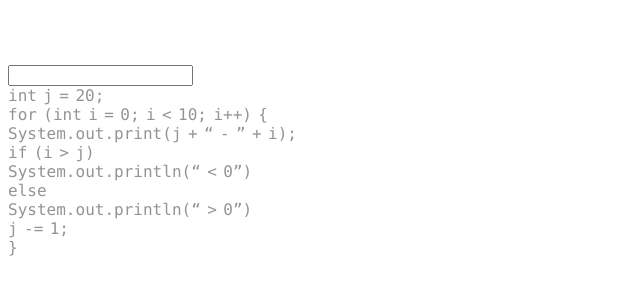
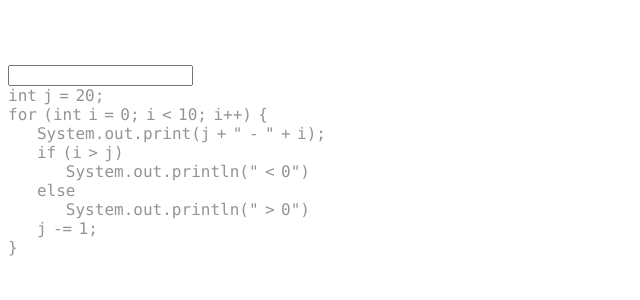
Before and after one commit to hcp-uw/syntext, a React (Create React App) app in the folder client/: page / in a window 1280 px wide. Shown: the top 300 px of the page, without its empty margins (0-640 px from the left). Built offline with nearby package versions, Linux system fonts and the light colour scheme; the HTML template or start-up script is replaced by a standard one.

Commit message:
added tabs to text-area

```diff
--- a/client/src/App.js
+++ b/client/src/App.js
@@ -8,12 +8,12 @@ const App = () => {
 		length: 'LONG',
 		data: ['int j = 20;',
 						'for (int i = 0; i < 10; i++) {',
-            'System.out.print(j + “ - ” + i);',
-            'if (i > j)',
-            'System.out.println(“ < 0”)',
-            'else',
-            'System.out.println(“ > 0”)',
-            'j -= 1;',
+						'	System.out.print(j + " - " + i);',
+						'	if (i > j)',
+						'		System.out.println(" < 0")',
+						'	else',
+						'		System.out.println(" > 0")',
+						'	j -= 1;',
 						'}'
 				]
 }
--- a/client/src/components/TextArea.css
+++ b/client/src/components/TextArea.css
@@ -28,6 +28,7 @@ body {
 
 .word {
   padding-right: 0.4em;
+  tab-size: 3;
 }
 
 .letter {
--- a/client/src/components/TextArea1.js
+++ b/client/src/components/TextArea1.js
@@ -81,12 +81,12 @@ const Word = (props) => {
 const Line = ({ line, userInput, currentWord, cursor, lineActive, lineIndex }) => {
 	const [cursorIsVisible, setCursorIsVisible] = useState(true);
 
-    useEffect(() => {
-        const intervalId = setInterval(() => {
-          setCursorIsVisible(prevState => !prevState);
-        }, 500);
-        return () => clearInterval(intervalId);
-    }, []);
+	// useEffect(() => {
+	// 	const intervalId = setInterval(() => {
+	// 	  setCursorIsVisible(prevState => !prevState);
+	// 	}, 500);
+	// 	return () => clearInterval(intervalId);
+	// }, []);
 
 
 	const words = line.split(' ').map((word, index) => {
@@ -175,6 +175,9 @@ export default function TextArea1({ lines }) {
 			setWordIndex(0);
 			setUserInput('');
 			event.preventDefault();
+		} else if (event.key == 'Tab') {
+		 	event.preventDefault();
+			setUserInput(userInput.concat('	'));
 		}
 	}
 
@@ -182,6 +185,7 @@ export default function TextArea1({ lines }) {
 	function handleChange(event) {
 		if (allowedToOverflow(currentWord, event.target.value))
 			setUserInput(event.target.value);
+
 	}
 
 	DEBUG(currWordHasMistake(currentWord, userInput), allowedToOverflow(currentWord, userInput));
```
Lines whose indentation alone changed are shown as unchanged.
